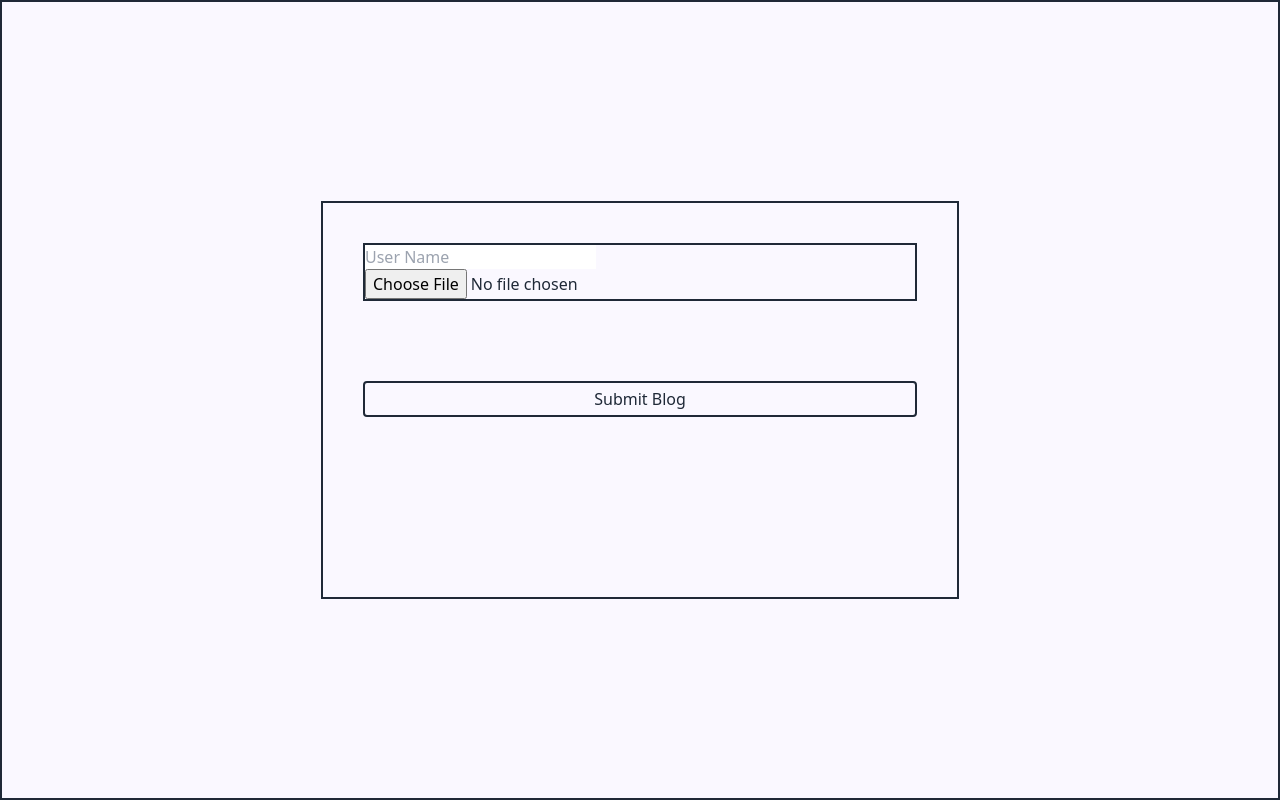
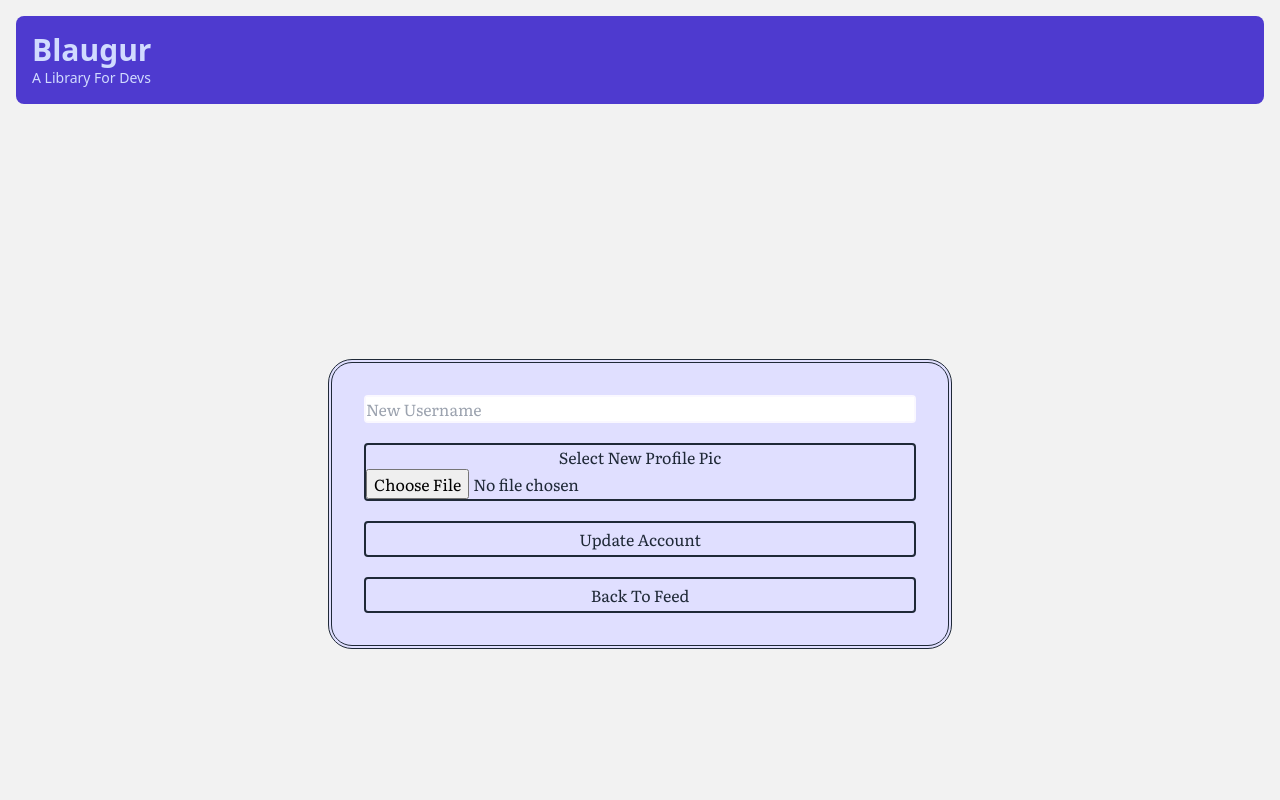
Before and after one commit to team-charizard-ptri13/Blaugur, a Next.js app in the folder augur/: page /update in a window 1280 px wide. Shown: the top 800 px of the page. Built offline with nearby package versions, Linux system fonts and the light colour scheme.

Commit message:
update page styling

```diff
--- a/augur/src/app/feed/page.tsx
+++ b/augur/src/app/feed/page.tsx
@@ -42,7 +42,9 @@ function Feed() {
     // },
   // ];
 
-
+  const handleHome = () => {
+    router.push('/')
+  }
 
   const handleSignIn = () => {
     router.push('/signup');
@@ -51,6 +53,20 @@ function Feed() {
   const handleLogin = () => {
     router.push('/login');
   };
+
+  const handleUpdate = () => {
+    router.push('/update');
+  };
+
+  const handleFeed = () => {
+    router.push('/feed');
+  };
+
+  const handlePost = () => {
+    router.push('/post');
+  };
+
+
 
   function truncateText(text:string, maxLength:number) {
     if (text.length <= maxLength) {
@@ -123,6 +139,9 @@ function Feed() {
         <div className="drawer-side">
           <label htmlFor="my-drawer" className="drawer-overlay"></label>
           <ul className="menu p-4 w-80 bg-base-100 text-base-content space-y-4">
+           <li>
+              <button className="btn bg-blue-900 text-white hover:bg-blue-700 transition-shadow duration-300" onClick={handleHome}>Home</button>
+            </li>
             <li>
               <button className="btn bg-blue-900 text-white hover:bg-blue-700 transition-shadow duration-300" onClick={handleSignIn}>Sign In</button>
             </li>
@@ -130,7 +149,13 @@ function Feed() {
               <button className="btn bg-blue-900 text-white hover:bg-blue-700 transition-shadow duration-300" onClick={handleLogin}>Login</button>
             </li>
             <li>
-              <button className="btn bg-blue-900 text-white hover:bg-blue-700 transition-shadow duration-300">Feed</button>
+              <button className="btn bg-blue-900 text-white hover:bg-blue-700 transition-shadow duration-300" onClick={handleFeed}>Feed</button>
+            </li>
+            <li>
+              <button className="btn bg-blue-900 text-white hover:bg-blue-700 transition-shadow duration-300" onClick={handlePost}>Post</button>
+            </li>
+            <li>
+              <button className="btn bg-blue-900 text-white hover:bg-blue-700 transition-shadow duration-300" onClick={handleUpdate}>Settings</button>
             </li>
           </ul>
         </div>
--- a/augur/src/app/update/page.tsx
+++ b/augur/src/app/update/page.tsx
@@ -1,10 +1,12 @@
 'use client'
 import React from 'react';
 import { ChangeEvent, useState } from "react";
+import { useRouter } from 'next/navigation';
 
 const update = () => {
     const [updatedUserName, setUpdatedUserName] = useState<string>("");
     const [file, setFile] = useState(null);
+    const router = useRouter();
 
 
     const onUsernameChange =  (event: ChangeEvent<HTMLInputElement>) => {
@@ -75,23 +77,47 @@ const update = () => {
                 body: JSON.stringify(userInfoObj)
             })
           }
-
-
     }
 
 
+   const onBackToFeed = () => {
+      router.push('/feed')
+   }
+
+    return (
+      <div className="flex flex-col  bg-base-200 p-4 ">
+
+      <header className="bg-primarycolor text-primary-content p-4 rounded-lg  flex justify-between items-center ">
+            <div>
+              <h1 className="text-3xl font-bold hover:text-yellow-300" onClick={onBackToFeed} >Blaugur</h1>
+              <p className="text-sm">A Library For Devs</p>
+            </div>
+          </header>
 
 
-    return (
+        <div className='flex border-2 flex-col min-h-screen justify-center items-center rounded border-none	'>
 
-        <div className='flex border-2 flex-col border-red-500 h-screen justify-center items-center'>
-            <div className='flex flex-col border-2 h-2/4 w-2/4'>
-            <form className="border-2 border-red-500 m-10">
-                <input type="text" id="name" name="name" placeholder='User Name' value={updatedUserName} onChange={onUsernameChange} /><br />
-                <input type="file" placeholder="Select Post Image" onChange={handleFileChange}/>
+            <div className='flex flex-col border-4 h-2/4 w-2/4 font-literata bg-secondarycolor rounded-3xl p-8 border-double 	'>
+            <form className="border-2 border-backgroundcolor rounded ">
+                <input className="w-full "type="text" id="name" name="name" placeholder='New Username' value={updatedUserName} onChange={onUsernameChange} /><br />
             </form>
-            <button onClick={handleClick} className="border-2 border-red-500 p-1 m-10 rounded ">Submit Blog</button>
+            <form className="border-2 border-inherit rounded flex flex-col mt-5 ">
+            <label className='text-center' htmlFor='file'>Select New Profile Pic</label>
+             <input type="file" title="Update Profile Picture" name="profile picture" onChange={handleFileChange}/>
+            </form>
+
+            <button onClick={handleClick} className="border-2 p-1  mt-5 rounded "> Update Account</button>
+            <button onClick={onBackToFeed} className="border-2 border-red-500 p-1 mt-5 rounded "> Back To Feed</button>
             </div>
+        </div>
+
+        {/* Footer */}
+        <footer className="footer footer-center p-4 bg-primary text-primary-content bg-primarycolor">
+            <div>
+              <p>&copy; 2024 Blaugur. All rights reserved.</p>
+            </div>
+          </footer>
+
         </div>
     )
 }
--- a/augur/src/components/Nav.tsx
+++ b/augur/src/components/Nav.tsx
@@ -12,7 +12,7 @@ const Nav = () => {
   return (
     <div className="bg-backgroundcolor text-primarycolor px-12">
       <nav className="flex justify-between items-center p-4">
-        <a href="/" className="text-3xl font-literata font-semibold no-underline">Augur</a>
+        <a href="/" className="text-3xl font-literata font-semibold no-underline">Blaugur</a>
         <div className="flex gap-4">
           <button onClick={handleLoginClick} className="border-none rounded-full py-3 px-8 text-base transition-colors duration-300 transform hover:scale-110 font-lexend cursor-pointer">
             Log In
```
